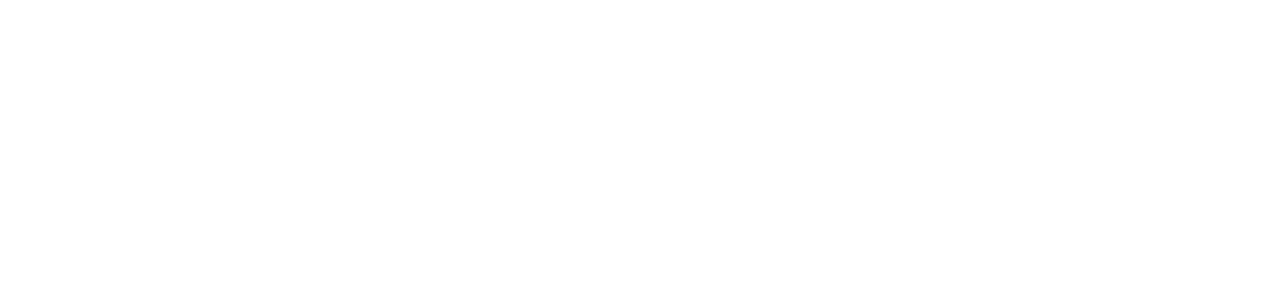
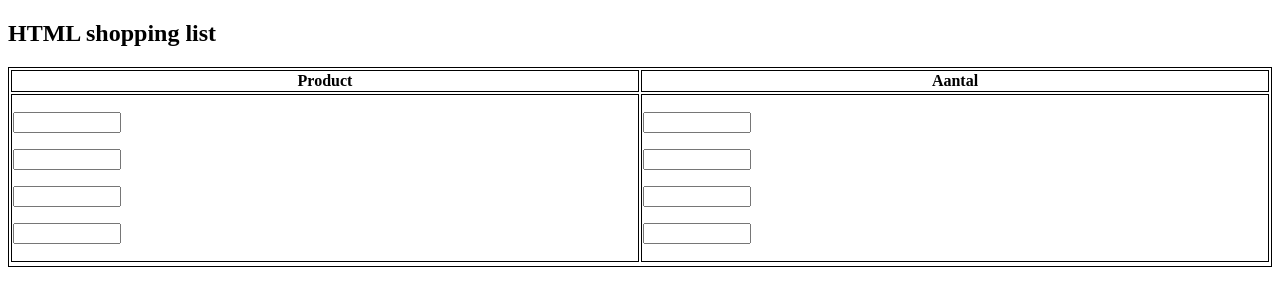
Before and after one commit to YouriVarossieau/testweba, a plain HTML site: page index.html in a window 1280 px wide. Drawn offline with Linux system fonts and the light colour scheme.

Commit message:
"second  commit"

```diff
--- a/index.html
+++ b/index.html
@@ -1,12 +1,47 @@
 <!DOCTYPE html>
 <html lang="en">
+<style>
+table, th, td {
+    border:1px solid black;
+
+}
+input {
+    width: 100px;
+}
+</style>
 <head>
     <meta charset="UTF-8">
     <meta http-equiv="X-UA-Compatible" content="IE=edge">
     <meta name="viewport" content="width=device-width, initial-scale=1.0">
-    <title>Website van Youri</title>
+    <title>Website</title>
 </head>
 <body>
+    <h2>HTML shopping list</h2>
 
+<table style="width:100%">
+  <tr>
+    <th>Product</th>
+    <th>Aantal</th>
+  </tr>
+  <tr>
+    <td>
+        <p><input type="text"></p>
+        <p><input type="text"></p>
+        <p><input type="text"></p>
+        <p><input type="text"></p>
+    </td>
+    <td>
+        <p><input type="number"></p>
+        <p><input type="number"></p>
+        <p><input type="number"></p>
+        <p><input type="number"></p>
+
+    </td>
+
+  </tr>
+  <tr>
+
+  </tr>
+</table>
 </body>
 </html>
```
